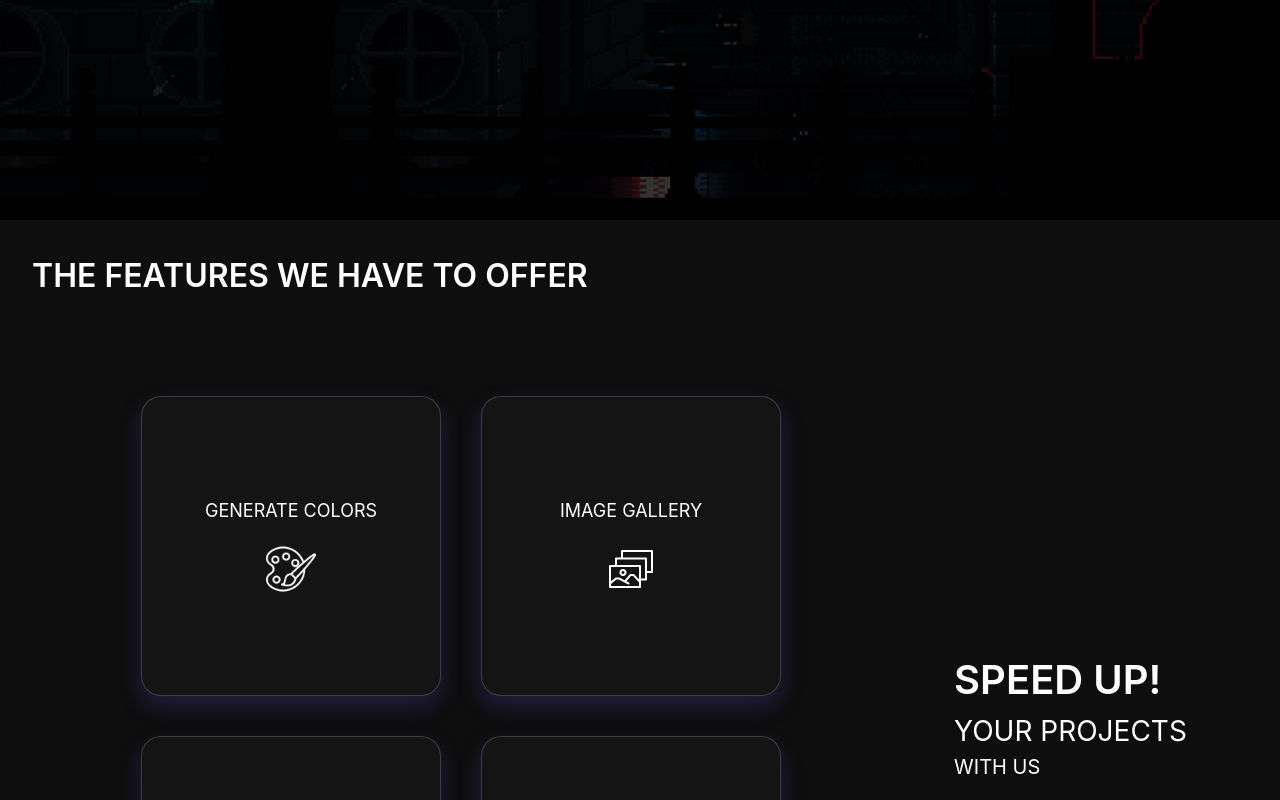
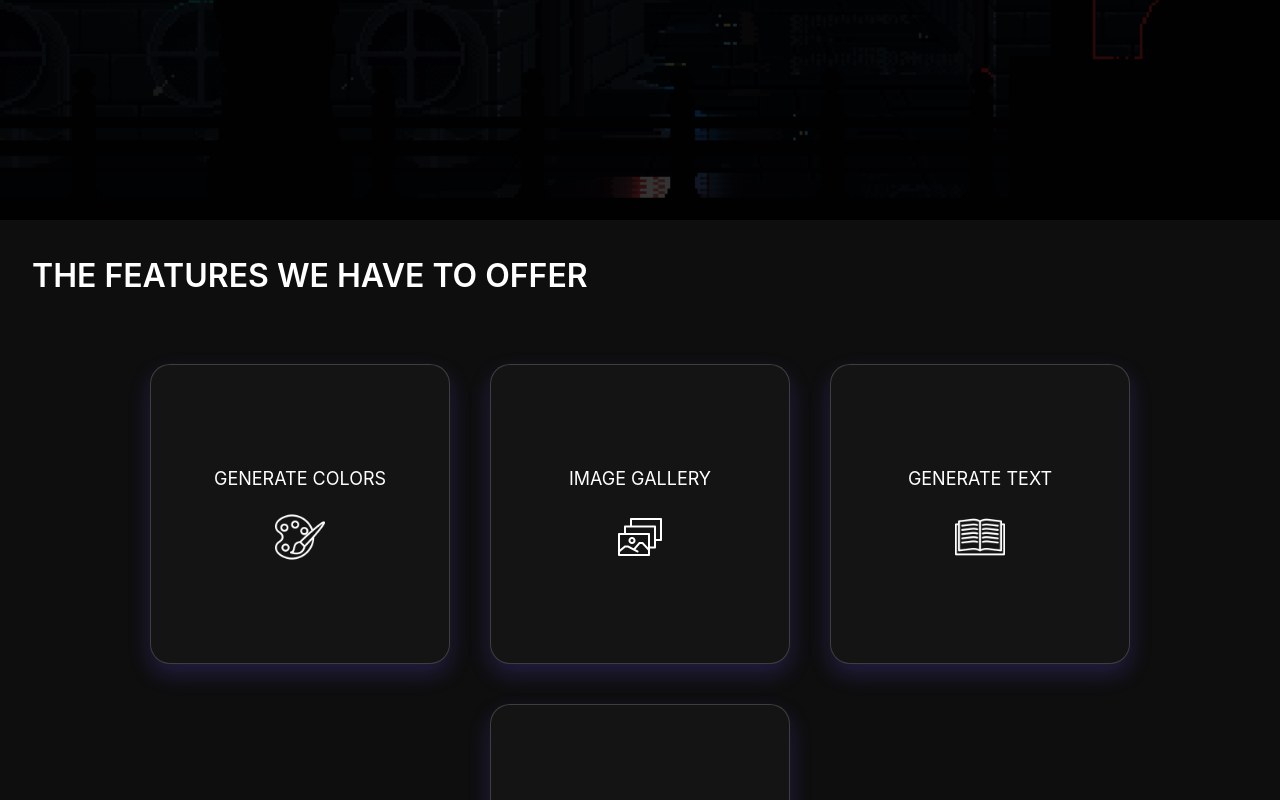
Before and after one commit to FrankW9mm/f-end, a React (Create React App) app: page / in a window 1280 px wide. Shown: the part 860-1660 px from the top of the page. Built offline with nearby package versions, Linux system fonts and the light colour scheme.

Commit message:
redesigned features and added new page, new package

```diff
--- a/package.json
+++ b/package.json
@@ -10,6 +10,7 @@
     "react-dom": "^18.2.0",
     "react-icons": "^4.8.0",
     "react-scripts": "5.0.1",
+    "values.js": "^2.1.1",
     "web-vitals": "^2.1.4"
   },
   "scripts": {
--- a/src/App.css
+++ b/src/App.css
@@ -15,3 +15,15 @@
     -webkit-backdrop-filter: blur(4px);
     border: 1px solid rgba(255, 255, 255, 0.18);
 }
+
+.gradient-01 {
+    background-image: linear-gradient(270deg,
+            hsl(241, 100%, 61%) 0%,
+            hsl(284, 54%, 48%) 26%,
+            hsl(257, 85%, 55%) 39%,
+            hsl(261, 100%, 68%) 50%,
+            hsl(283, 56%, 63%) 61%,
+            hsl(293, 93%, 58%) 74%,
+            hsl(241, 100%, 52%) 100%);
+    filter: blur(140px);
+}
--- a/src/App.js
+++ b/src/App.js
@@ -4,6 +4,7 @@ import Navigate from './components/Navigate';
 import Hero from './pages/Hero';
 import Features from './pages/Features';
 import { FeatureData } from './data/FeaturesData';
+import ColorPage from './pages/ColorPage';
 
 function App() {
   return (
@@ -11,6 +12,7 @@ function App() {
       <Navigate />
       <Hero />
       <Features data={FeatureData} />
+      <ColorPage />
     </div>
   );
 }
--- a/src/components/FeatureBlock.jsx
+++ b/src/components/FeatureBlock.jsx
@@ -10,13 +10,13 @@ const FeatureBlock = ({ text, imgurl, id, title, reference }) => {
       <h1 className="text-white uppercase text-[18px]">{title}</h1>
       <div className="w-[50px]">
         <img
-          className="hover:rotate-[-30deg] duration-700 "
+          className=" group-hover:rotate-[-30deg] duration-700 "
           src={imgurl}
           alt=""
         />
       </div>
-      <div className="absolute group-hover:bg-[#131212] glassmorphism-inner flex gap-[20px] flex-col p-[2rem] translate-y-[-100%] group-hover:translate-y-[0%] duration-700 lg:w-[300px] w-[250px] lg:h-[300px] h-[250px] bg-[#0E0E0E] ">
-        <h1 className="text-white font-thin text-[20px] ">{title}</h1>
+      <div className="absolute group-hover:bg-[#131212] glassmorphism-inner flex gap-[10px] flex-col p-[2rem] translate-y-[-100%] group-hover:translate-y-[0%] duration-700 lg:w-[300px] w-[250px] lg:h-[300px] h-[250px] bg-[#0E0E0E] ">
+        <h1 className="text-white font-semibold text-[20px] ">{title}</h1>
         <p className="text-white font-thin">{text}</p>
         {/* <a
           href={`#${reference}`}
--- a/src/components/Navigate.jsx
+++ b/src/components/Navigate.jsx
@@ -2,7 +2,7 @@ import React from "react";
 
 const Navigate = () => {
   return (
-    <div className="flex flex-row justify-between bg-[#0E0E0E] md:px-[3rem] px-[1rem] md:py-[2rem] py-[1rem] shadow-2xl ">
+    <div className="relative flex flex-row justify-between bg-[#0E0E0E] md:px-[3rem] px-[1rem] md:py-[2rem] py-[1rem] shadow-2xl ">
       <div>
         <h1 className="text-white text-[32px]">| F-ENDZ |</h1>
       </div>
@@ -11,6 +11,7 @@ const Navigate = () => {
           Explore now
         </button>
       </div>
+      <div className=" absolute w-[100px] h-[100px] top-1 left-1 gradient-01"></div>
     </div>
   );
 };
--- /dev/null
+++ b/src/pages/ColorPage.jsx
@@ -0,0 +1,7 @@
+import React from "react";
+//https://www.youtube.com/watch?v=ndRmJSv8AhM&ab_channel=Tutorend
+const ColorPage = () => {
+  return <div className="bg-[#0c0b0b] p-[3rem]">ColorPage</div>;
+};
+
+export default ColorPage;
--- a/src/pages/Features.jsx
+++ b/src/pages/Features.jsx
@@ -16,8 +16,8 @@ const Features = ({ data }) => {
         {show.show && <Alert removeAlert={ShowAlert} {...show} />}
       </h1>
 
-      <div className="w-full lg:mt-[3rem] mt-[3rem] lg:gap-0 gap-[2rem] flex flex-wrap lg:flex-row flex-col items-center justify-evenly">
-        <div className="flex lg:gap-[40px] gap-[20px] flex-row flex-wrap lg:p-[3rem] p-[1rem] lg:w-[800px]  items-center w-full lg:justify-start justify-center">
+      <div className="w-full flex flex-col items-center justify-center">
+        <div className=" mt-[2rem] flex lg:gap-[40px] gap-[20px] flex-row flex-wrap lg:p-[2rem] p-[1rem] lg:w-full items-center w-full justify-center">
           {data.map((items, index) => {
             return (
               <FeatureBlock {...items} id={index} />
@@ -39,12 +39,10 @@ const Features = ({ data }) => {
             );
           })}
         </div>
-        <div className="text-white lg:text-left text-left  ">
-          <h1 className="lg:text-[40px] text-[30px] font-semibold">
-            SPEED UP!
+        <div className="text-white flex mt-[2rem] flex-row lg:text-left text-left">
+          <h1 className="lg:text-[30px] uppercase text-[20px] font-semibold">
+            SPEED UP! your project with us
           </h1>
-          <p className="lg:text-[28px] text-[24px]">YOUR PROJECTS</p>
-          <p className="lg:text-[20px] text-[18px]">WITH US</p>
         </div>
       </div>
     </div>
--- a/src/pages/Hero.jsx
+++ b/src/pages/Hero.jsx
@@ -3,9 +3,10 @@ import Bg from "../components/img/bg.gif";
 import { BsMouse } from "react-icons/bs";
 const Hero = () => {
   return (
-    <div>
+    <div className="">
       <div className="flex flex-col md:items-center items-start bg-[#0E0E0E] md:px-[2rem] px-[1rem] py-[3rem] gap-[30px]">
-        <div className="w-full flex lg:flex-row flex-col gap-10 lg:items-center items-start justify-evenly">
+        <div className="relative w-full flex lg:flex-row flex-col gap-10 lg:items-center items-start justify-evenly">
+          <div className=" absolute w-[100px] h-[100px] bottom-[-50%] right-[50%] gradient-01"></div>
           <div className="flex flex-col text-white gap-2">
             <h1 className="text-[30px] font-semibold">
               | LOOKING FOR TEST DATA?
```
Also changed, not shown: 1 other file (tests, documents, lock files or other folders).
